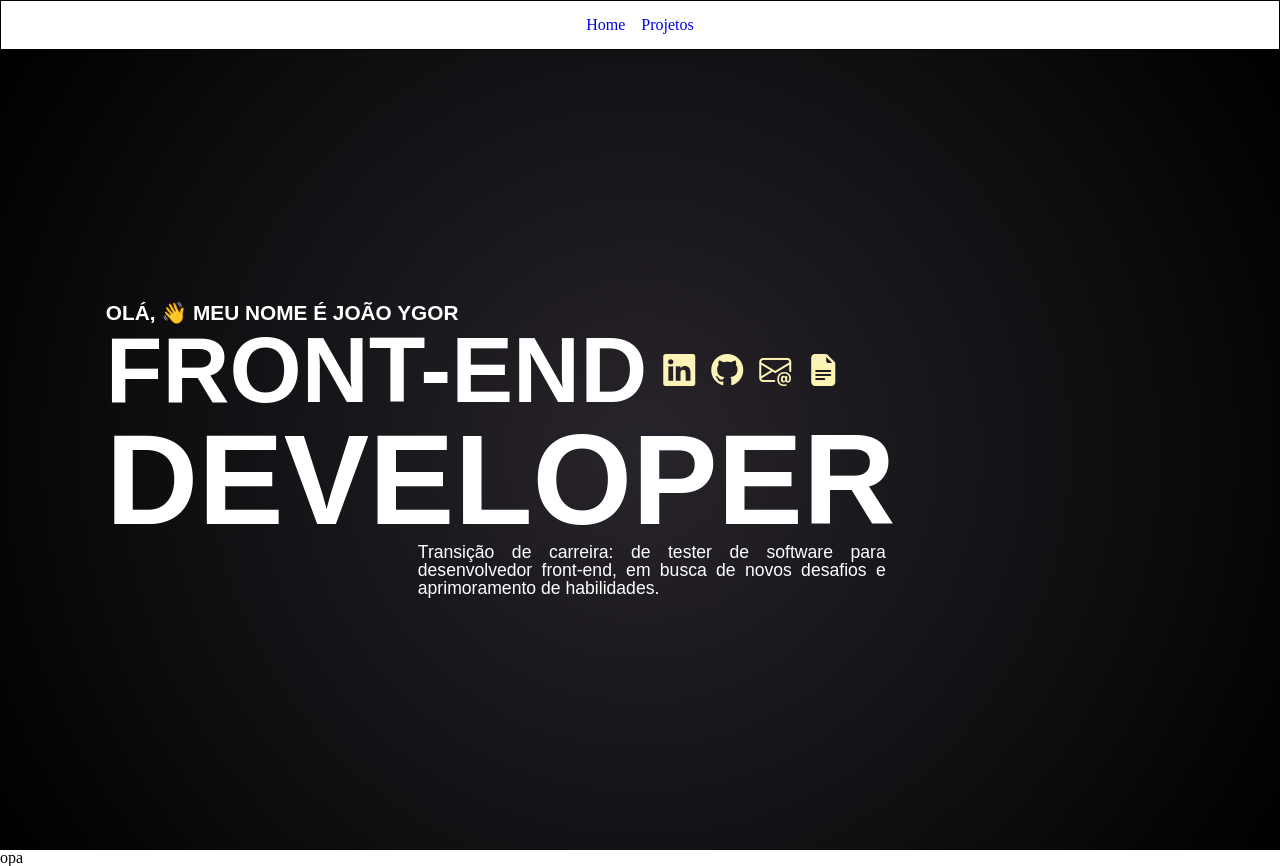
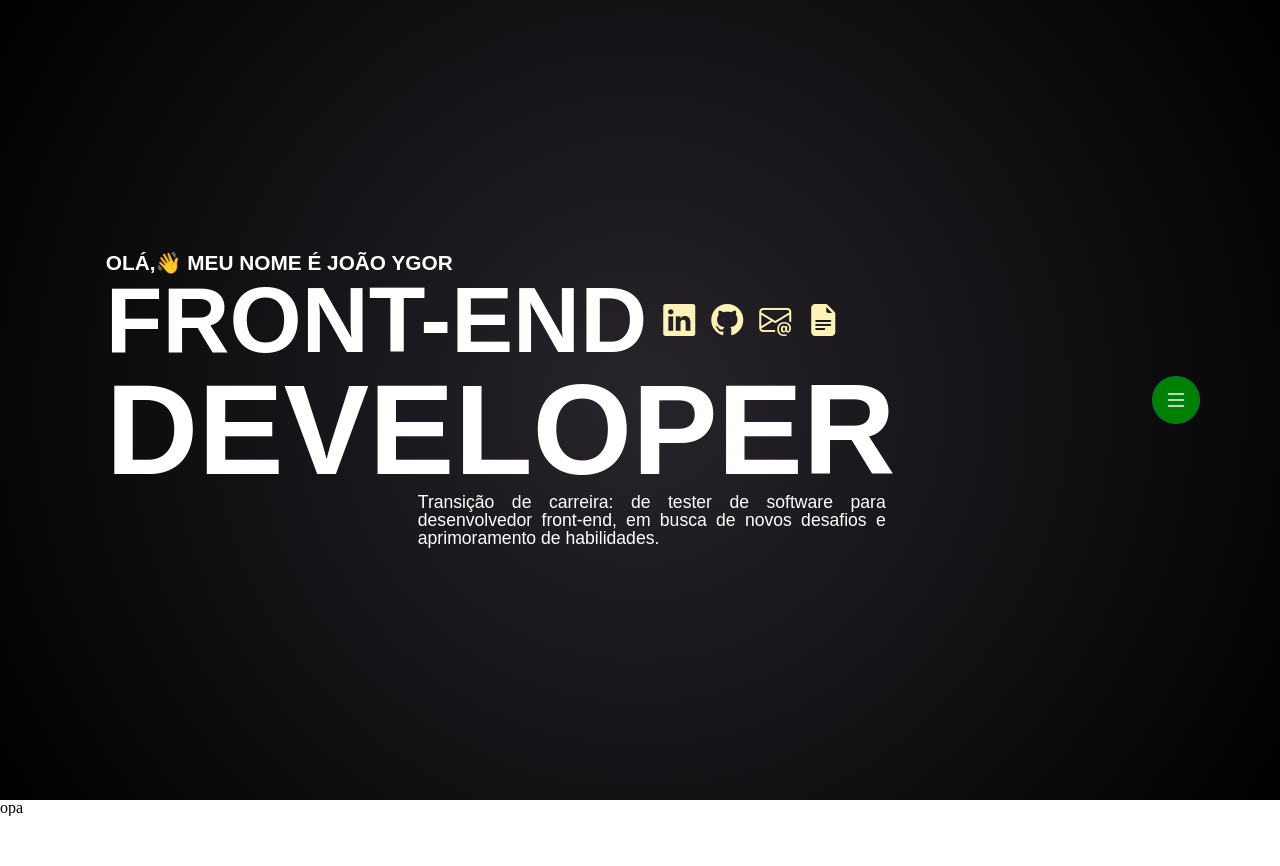
Before and after one commit to joaoygorr/Portifolio, a website built with Vite: page index.html in a window 1280 px wide. After the commit the page ends 816 px from the top, so only its background shows below. Built offline with nearby package versions, Linux system fonts and the light colour scheme; a web font is replaced by a local one.

Commit message:
fix: menu

```diff
--- a/index.html
+++ b/index.html
@@ -9,11 +9,13 @@
 </head>
 
 <body>
-  <header>
+  <header class="box-header">
+    <div class="box-circle-menu"><i class="bi bi-list"></i></div>
+
     <nav class="box-navigation">
       <ul class="box-navigation-list">
-        <li><a href="#home">home</a></li>
-        <li><a href="#projects">projetos</a></li>
+        <li class="box-subHouse"><a href="#home"><i class="bi bi-house"></i></a></li>
+        <li class="box-subFill"><a href="#projects"><i class="bi bi-gear-fill"></i></a></li>
       </ul>
     </nav>
   </header>
@@ -23,7 +25,7 @@
       <section id="home" class="box-home">
         <div class="box-home-content">
           <div class="box-introduction">
-            <h2>olá, 👋 meu nome é joão ygor</h2>
+            <h2>olá,👋 meu nome é joão ygor</h2>
           </div>
 
           <div class="box-stack-tech">
--- a/src/scripts/main.ts
+++ b/src/scripts/main.ts
@@ -1,3 +1,10 @@
 import "../styles/style.scss";
 import "../styles/reset.scss";
-import "../../node_modules/bootstrap-icons/font/bootstrap-icons.css"
+import "../../node_modules/bootstrap-icons/font/bootstrap-icons.css";
+
+const circle = document.querySelector(".box-circle-menu");
+const boxNavigationList = document.querySelector(".box-navigation-list");
+
+circle?.addEventListener("click", () => {
+    boxNavigationList?.classList.toggle("active");
+});
--- a/src/styles/style.scss
+++ b/src/styles/style.scss
@@ -1,19 +1,71 @@
 @import url('https://fonts.googleapis.com/css2?family=Belanosima:wght@400;600;700&display=swap');
 
-.box-navigation {
-    padding: 1rem 0;
-    border: 1px solid;
+.box-header {
+    position: fixed;
+    top: 50%;
+    right: 5rem;
+    transform: translateY(-50%);
 
-    .box-navigation-list {
+    .box-circle-menu {
         display: flex;
         justify-content: center;
         align-items: center;
-        gap: 1rem;
-        text-transform: capitalize;
+        background-color: green;
+        border-radius: 50%;
+        width: 3rem;
+        height: 3rem;
+        position: relative;
+        z-index: 1;
+        cursor: pointer;
 
-        li {
-            a {
-                text-decoration: none;
+        i {
+            color: #FFFFFF;
+            font-size: 1.5rem;
+        }
+    }
+
+    .box-navigation {
+        position: absolute;
+        top: 0;
+        left: 50%;
+        transform: translateX(-50%);
+
+        .box-navigation-list {
+            list-style-type: none;
+            padding: 0;
+            margin: 0;
+            display: flex;
+            flex-direction: column;
+            align-items: center;
+
+            li {
+                display: flex;
+                justify-content: center;
+                align-items: center;
+                background-color: blue;
+                border-radius: 50%;
+                width: 3rem;
+                height: 3rem;
+                position: absolute;
+                transition: all .3s ease-in-out;
+
+
+                &:hover {
+                    scale: 1.1;
+                    transition: scale .3s;
+                }
+
+                a {
+                    color: white;
+                }
+            }
+
+            &.active > .box-subHouse {
+                transform: translate(-4.5rem, 0rem);
+            }
+
+            &.active > .box-subFill {
+                transform: translate(0, -4.5rem);
             }
         }
     }
```
